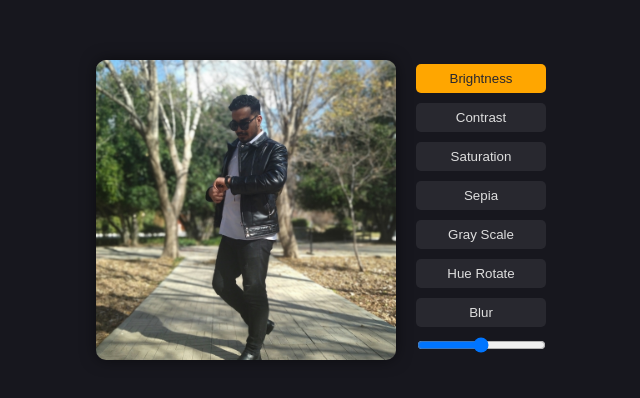
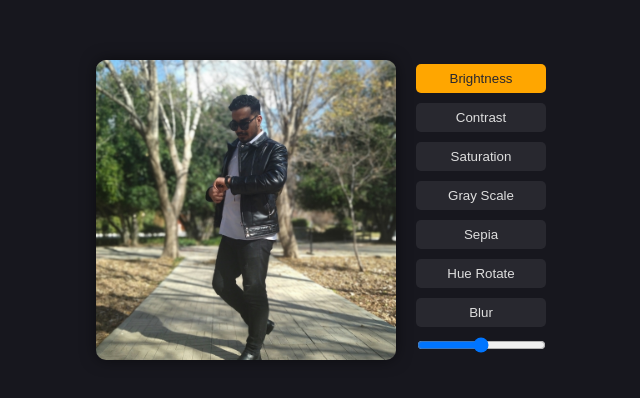
Before and after one commit to mohammad-zolghadr/image-editor, a React (Create React App) app: page / in a window 1280 px wide. Shown: the part 190-588 px from the top of the page, without its empty margins (319-959 px from the left). Built offline with nearby package versions, Linux system fonts and the light colour scheme.

Commit message:
Slider Controller

```diff
--- a/src/App.js
+++ b/src/App.js
@@ -1,4 +1,4 @@
-import React, { useState } from "react";
+import React, { useEffect, useState } from "react";
 
 // image & style
 import s from "./App.module.css";
@@ -7,93 +7,124 @@ import imgSource from "./assets/image/testImage.jpg";
 // Components
 import Slider from "./Slider";
 
+const DEFAULT_OPTIONS_VALUE = [
+  {
+    name: "Brightness",
+    property: "brightness",
+    value: 100,
+    unit: "%",
+    range: {
+      min: 0,
+      max: 200,
+    },
+  },
+  {
+    name: "Contrast",
+    property: "contrast",
+    value: 100,
+    unit: "%",
+    range: {
+      min: 0,
+      max: 200,
+    },
+  },
+  {
+    name: "Saturation",
+    property: "saturate",
+    value: 100,
+    unit: "%",
+    range: {
+      min: 0,
+      max: 200,
+    },
+  },
+  {
+    name: "Gray Scale",
+    property: "grayscale",
+    value: 0,
+    unit: "%",
+    range: {
+      min: 0,
+      max: 100,
+    },
+  },
+  {
+    name: "Sepia",
+    property: "sepia",
+    value: 0,
+    unit: "%",
+    range: {
+      min: 0,
+      max: 100,
+    },
+  },
+  {
+    name: "Hue Rotate",
+    property: "hue-rotate",
+    value: 0,
+    unit: "deg",
+    range: {
+      min: 0,
+      max: 360,
+    },
+  },
+  {
+    name: "Blur",
+    property: "blur",
+    value: 0,
+    unit: "px",
+    range: {
+      min: 0,
+      max: 20,
+    },
+  },
+];
+
 const App = () => {
+  const [options, setOptions] = useState(DEFAULT_OPTIONS_VALUE);
   const [selectedOption, setSelectedOption] = useState("Brightness");
   const optionClick = (e) => {
     setSelectedOption(e.target.name);
   };
+  const getSelectedOptionItem = () => {
+    return options.find((item) => item.name === selectedOption);
+  };
+
+  const changeSlider = ({ target }) => {
+    setOptions((prevOptions) => {
+      return prevOptions.map((option) => {
+        if (option.name !== selectedOption) return option;
+        return { ...option, value: target.value };
+      });
+    });
+  };
+
   return (
     <div className={s.container}>
       <img src={imgSource} />
       <div className={s.optionContainer}>
+        {options.map((item, index) => {
+          return (
             <button
-          name="Brightness"
+              key={index}
+              name={item.name}
               onClick={optionClick}
               className={
-            selectedOption === "Brightness"
+                selectedOption === item.name
                   ? `${s.optionItem} ${s.activeButton}`
                   : s.optionItem
               }
             >
-          Brightness
+              {item.name}
             </button>
-        <button
-          name="Contrast"
-          onClick={optionClick}
-          className={
-            selectedOption === "Contrast"
-              ? `${s.optionItem} ${s.activeButton}`
-              : s.optionItem
-          }
-        >
-          Contrast
-        </button>
-        <button
-          name="Saturation"
-          onClick={optionClick}
-          className={
-            selectedOption === "Saturation"
-              ? `${s.optionItem} ${s.activeButton}`
-              : s.optionItem
-          }
-        >
-          Saturation
-        </button>
-        <button
-          name="Sepia"
-          onClick={optionClick}
-          className={
-            selectedOption === "Sepia"
-              ? `${s.optionItem} ${s.activeButton}`
-              : s.optionItem
-          }
-        >
-          Sepia
-        </button>
-        <button
-          name="Gray Scale"
-          onClick={optionClick}
-          className={
-            selectedOption === "Gray Scale"
-              ? `${s.optionItem} ${s.activeButton}`
-              : s.optionItem
-          }
-        >
-          Gray Scale
-        </button>
-        <button
-          name="Hue Rotate"
-          onClick={optionClick}
-          className={
-            selectedOption === "Hue Rotate"
-              ? `${s.optionItem} ${s.activeButton}`
-              : s.optionItem
-          }
-        >
-          Hue Rotate
-        </button>
-        <button
-          name="Blur"
-          onClick={optionClick}
-          className={
-            selectedOption === "Blur"
-              ? `${s.optionItem} ${s.activeButton}`
-              : s.optionItem
-          }
-        >
-          Blur
-        </button>
-        <Slider />
+          );
+        })}
+        <Slider
+          min={getSelectedOptionItem().range.min}
+          max={getSelectedOptionItem().range.max}
+          value={getSelectedOptionItem().value}
+          onChangeSlider={changeSlider}
+        />
       </div>
     </div>
   );
--- a/src/Slider.js
+++ b/src/Slider.js
@@ -1,9 +1,15 @@
 import React from "react";
 
-const Slider = () => {
+const Slider = ({ min, max, value, onChangeSlider }) => {
   return (
     <div>
-      <input type="range" />
+      <input
+        type="range"
+        min={min}
+        max={max}
+        value={value}
+        onChange={onChangeSlider}
+      />
     </div>
   );
 };
```
Lines whose indentation alone changed are shown as unchanged.
